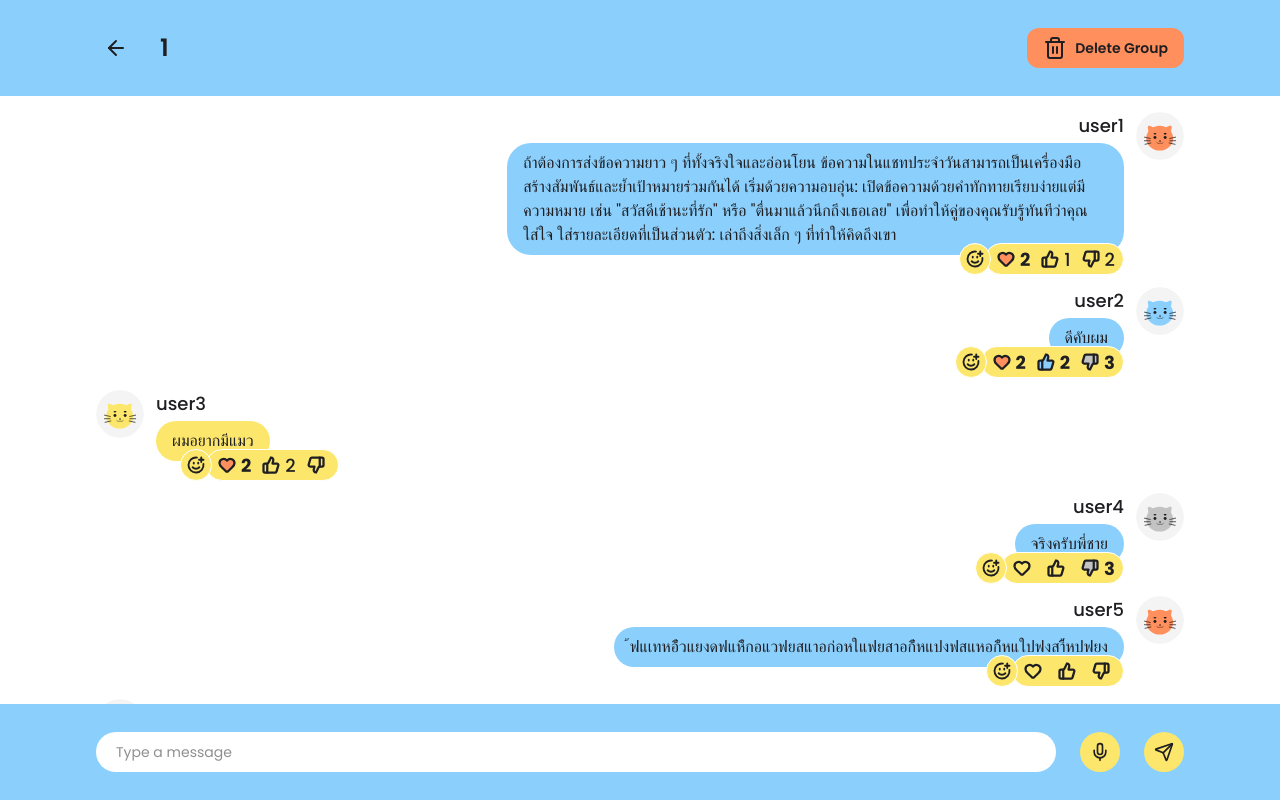
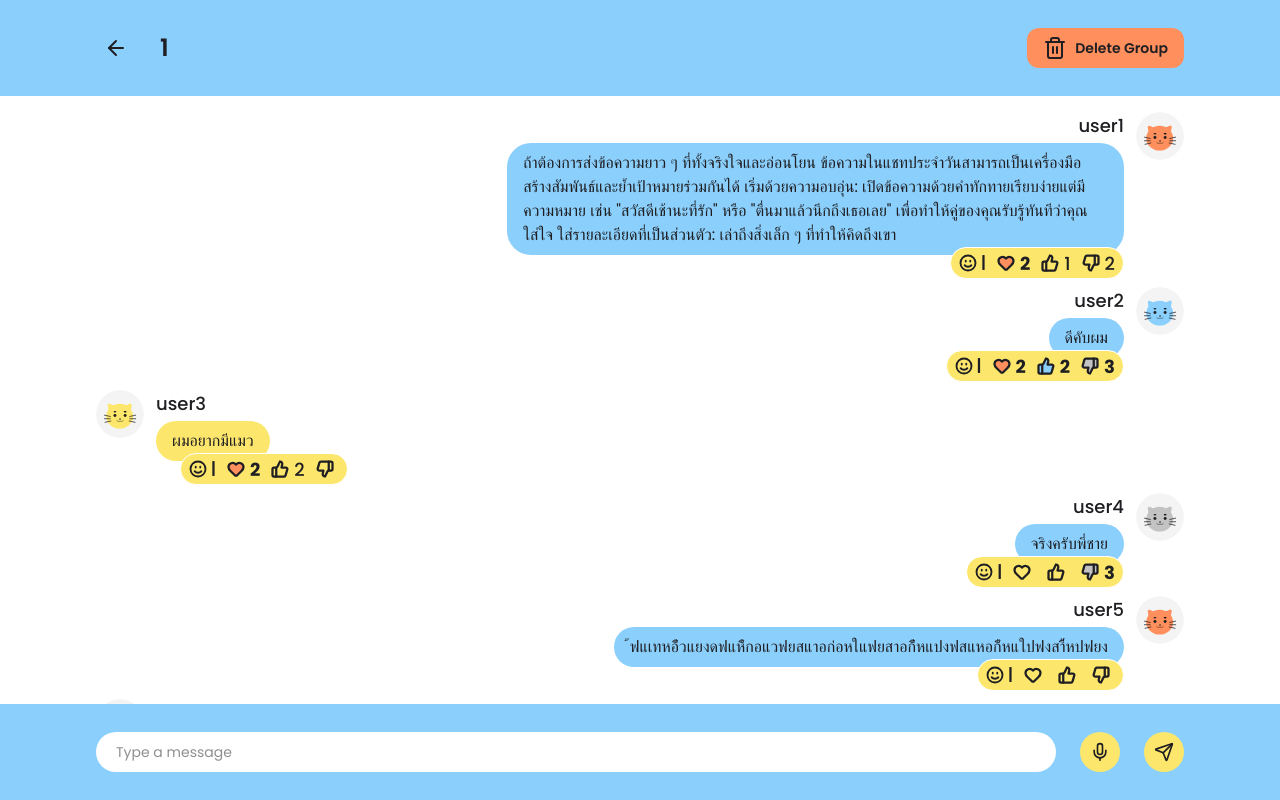
Before and after one commit to npasu/Stinky-Chat, a React app in the folder frontend/: page /chat/1 in a window 1280 px wide. Built offline with nearby package versions, Linux system fonts and the light colour scheme; the HTML template or start-up script is replaced by a standard one.

Commit message:
chore(frontend): fix emote box

```diff
--- a/frontend/src/components/Chatpage/ChatBox.jsx
+++ b/frontend/src/components/Chatpage/ChatBox.jsx
@@ -1,9 +1,4 @@
-import {
-  FaceSlightlySmilingPlus,
-  Heart,
-  ThumbsDown,
-  ThumbsUp,
-} from "lucide-react";
+import { FaceSlightlySmiling, Heart, ThumbsDown, ThumbsUp } from "lucide-react";
 import { Button } from "../Button";
 
 export function ChatBox({ isSender, message, reactions, user, sender }) {
@@ -59,24 +54,12 @@ export function ChatBox({ isSender, message, reactions, user, sender }) {
       >
         {/* Emote box */}
 
-        <div className={`${alignment} absolute -bottom-5 flex w-fit ms-6`}>
-          {/* If want Button */}
-
-          {/* <Button
-            fullRound={true}
-            px="px-0"
-            py="py-0"
-            color="yellow"
-            hideShadow={true}
-            onClick={() => {}}
-            className={`${alignment} h-8 aspect-square border-white border-1 z-10 -mr-1.5`}
-            icon={<FaceSlightlySmilingPlus size={18} strokeWidth={2.5} />}
-          /> */}
-
-          <div className="h-8 aspect-square bg-primary-yellow rounded-full z-10 -mr-1.5 flex items-center justify-center border-white border-1">
-            <FaceSlightlySmilingPlus size={18} strokeWidth={2.5} />
-          </div>
+        <div className={`${alignment} absolute -bottom-6 flex w-fit ms-6`}>
           <div className="bg-primary-yellow flex items-center justify-center min-h-8 px-2 border-white border-1 rounded-full gap-2">
+            <div className="flex items-center gap-1">
+              <FaceSlightlySmiling size={18} strokeWidth={2.5} />
+              <p className="font-semibold">|</p>
+            </div>
             {Object.entries(reactionIcon).map(([key, renderIcon]) => {
               const users = reactions[key] ?? [];
               const isActive = users.includes(user.name);
```
